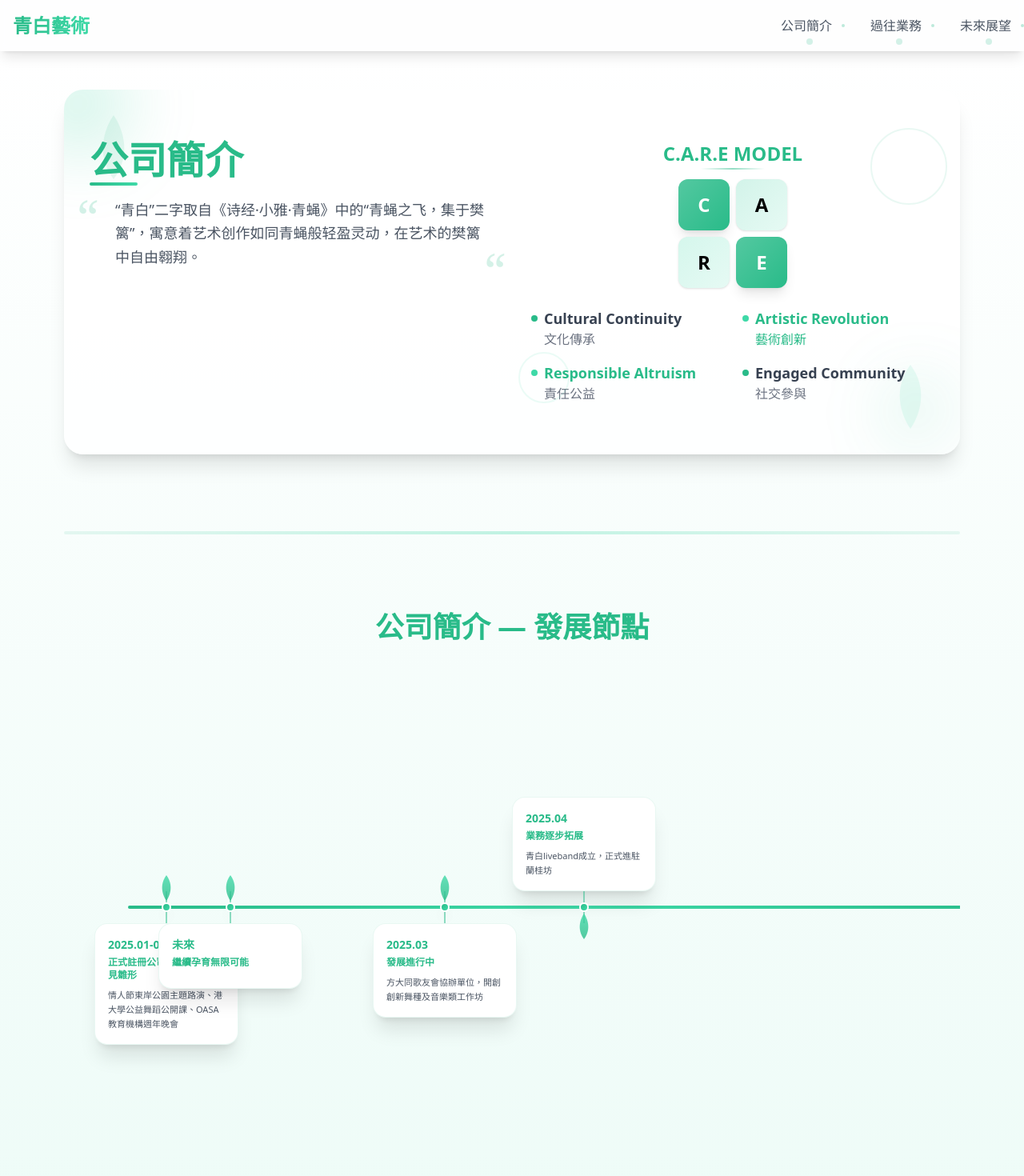
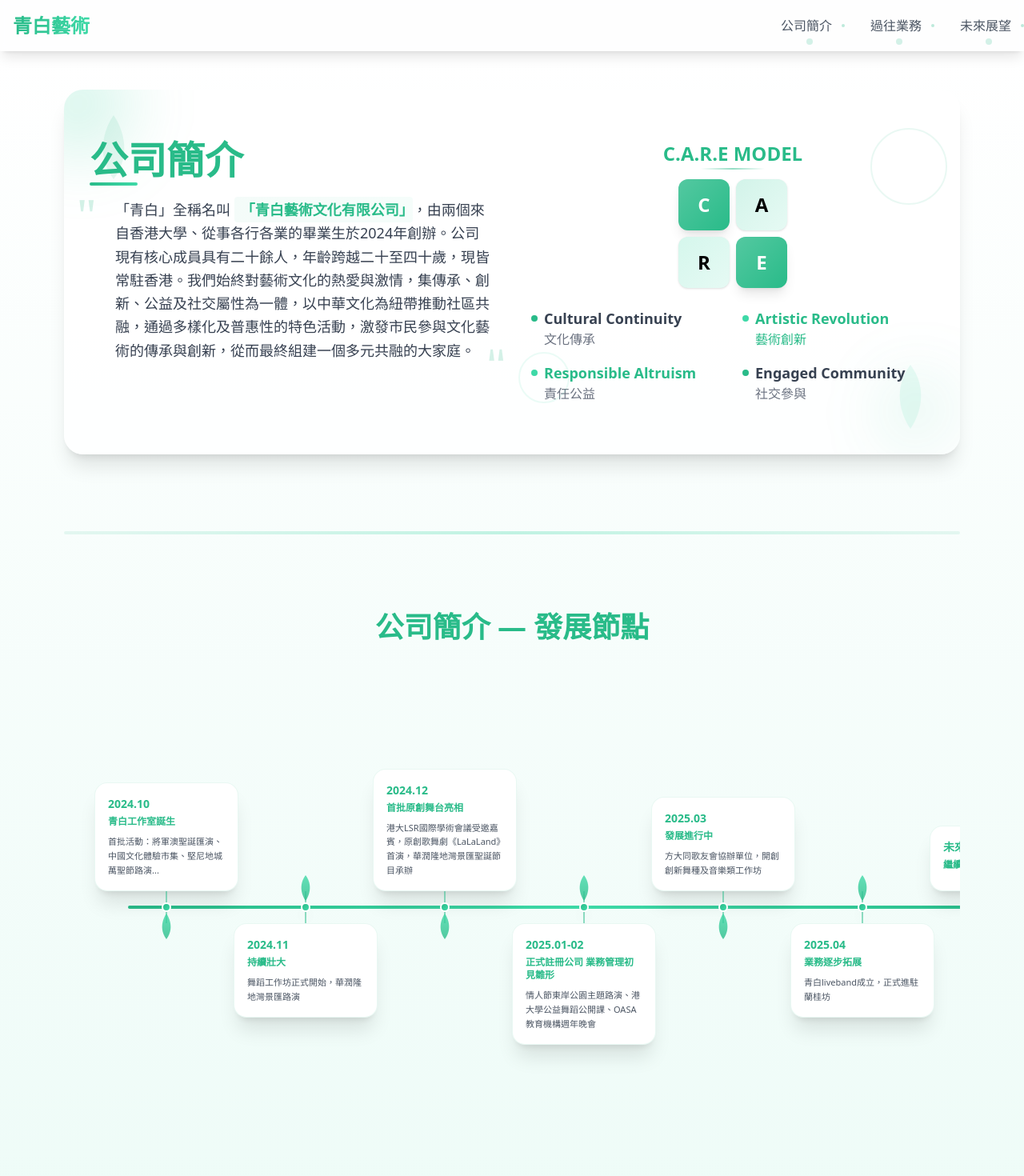
Before and after one commit to xwjisfather/Qingbai, a Next.js app: page /company in a window 1280 px wide. Shown: the top 1470 px of the page at 80% size. Built offline with nearby package versions, Linux system fonts and the light colour scheme.

Commit message:
recover company page

```diff
--- a/src/app/business/page.tsx
+++ b/src/app/business/page.tsx
@@ -134,14 +134,7 @@ export default function BusinessPage() {
         <div className="fixed inset-0 z-50 flex items-center justify-center bg-black/60" onClick={() => setPreviewImg(null)}>
           <div className="relative max-w-3xl w-full flex flex-col items-center" onClick={e => e.stopPropagation()}>
             <button className="absolute top-2 right-2 text-white/80 hover:text-primary text-3xl z-10" onClick={() => setPreviewImg(null)}>&times;</button>
-            <div className="relative w-full h-64 overflow-hidden rounded-lg">
-              <Image
-                src={previewImg}
-                alt="Preview"
-                fill
-                className="object-cover"
-              />
-            </div>
+            <Image src={previewImg} alt="预览大图" width={800} height={600} className="max-h-[80vh] w-auto rounded-2xl shadow-2xl border-4 border-white" />
           </div>
         </div>
       )}
@@ -237,14 +230,7 @@ export default function BusinessPage() {
                         <div className="bg-white rounded-2xl shadow-lg overflow-hidden h-full hover:shadow-2xl transition-all duration-300">
                           {/* 实际图片展示 */}
                           <div className="relative h-56 bg-gradient-to-br from-gray-100 to-gray-200 overflow-hidden cursor-pointer" onClick={() => setPreviewImg(activity.image)}>
-                            <div className="relative w-full h-full">
-                              <Image
-                                src={activity.image}
-                                alt={activity.title}
-                                fill
-                                className="object-cover"
-                              />
-                            </div>
+                            <Image src={activity.image} alt={activity.title} width={500} height={300} className="absolute inset-0 w-full h-full object-cover transition-transform duration-200 group-hover:scale-105" />
                             {/* 日期标签 */}
                             <div className={`absolute top-4 right-4 px-3 py-1 bg-gradient-to-r ${category.color} text-white text-sm font-medium rounded-full shadow-lg`}>
                               {activity.date}
--- a/src/app/company/page.tsx
+++ b/src/app/company/page.tsx
@@ -85,11 +85,11 @@ export default function CompanyPage() {
 
             {/* 引号装饰 */}
             <div className="relative">
-              <div className="absolute -left-4 -top-2 text-6xl text-[#29BB89]/20 font-serif">&ldquo;</div>
-              <p className="relative pl-8 text-lg text-gray-600 leading-relaxed">
-                &ldquo;青白&rdquo;二字取自《诗经·小雅·青蝇》中的&ldquo;青蝇之飞，集于樊篱&rdquo;，寓意着艺术创作如同青蝇般轻盈灵动，在艺术的樊篱中自由翱翔。
+              <div className="absolute -left-4 -top-2 text-6xl text-[#29BB89]/20 font-serif">"</div>
+              <p className="relative pl-8">
+                「青白」全稱名叫 <b className="text-primary bg-gradient-to-r from-[#29BB89]/5 to-[#3ED9A7]/5 px-2 py-1 rounded">「青白藝術文化有限公司」</b>，由兩個來自香港大學、從事各行各業的畢業生於2024年創辦。公司現有核心成員具有二十餘人，年齡跨越二十至四十歲，現皆常駐香港。我們始終對藝術文化的熱愛與激情，集傳承、創新、公益及社交屬性為一體，以中華文化為紐帶推動社區共融，通過多樣化及普惠性的特色活動，激發市民參與文化藝術的傳承與創新，從而最終組建一個多元共融的大家庭。
               </p>
-              <div className="absolute -right-4 -bottom-2 text-6xl text-[#29BB89]/20 font-serif rotate-180">&rdquo;</div>
+              <div className="absolute -right-4 -bottom-2 text-6xl text-[#29BB89]/20 font-serif rotate-180">"</div>
             </div>
           </div>
 
@@ -188,12 +188,11 @@ export default function CompanyPage() {
 
               {/* 节点容器 */}
               <div className="relative w-full h-full px-20">
-                {timeline.map((item) => {
-                  const month = parseInt(item.date.split('.')[1]);
-                  const isTop = month % 2 === 0;
+                {timeline.map((item, idx) => {
+                  const isTop = idx % 2 === 0;
                   const totalNodes = timeline.length;
                   const nodeSpacing = 100 / (totalNodes - 1);
-                  const leftPosition = (month - 1) * nodeSpacing;
+                  const leftPosition = idx * nodeSpacing;
 
                   return (
                     <div
@@ -394,7 +393,7 @@ export default function CompanyPage() {
               className="relative"
             >
               <span className="absolute -left-2 top-0 text-4xl text-[#29BB89]/10 font-serif">&ldquo;</span>
-              「青白」二字，源於兩位創始人最初在香港合作的起點——一場改編自經典傳說《白蛇傳》的雙人舞。
+              「青白」二字取自《诗经·小雅·青蝇》中的&ldquo;青蝇之飞，不过数步；青蝇之止，不过数尺。&rdquo;
               <span className="text-primary font-semibold">青蛇與白蛇</span>，一動一靜，一熾烈一沉穩，
               正如兩位創始人截然不同的性格，卻因對舞蹈的熱忱與信念，成就了這段藝術之緣。
               她們以肢體詮釋傳統故事中的「人與妖」之界，也讓「青白」成為跨越差異、包容共生的象徵。
```
